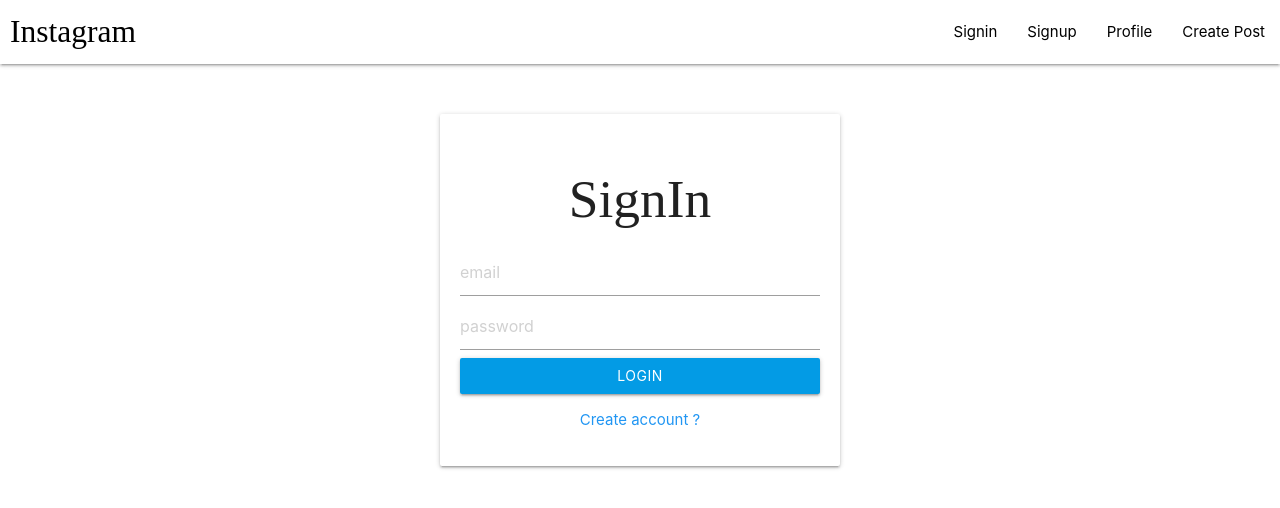
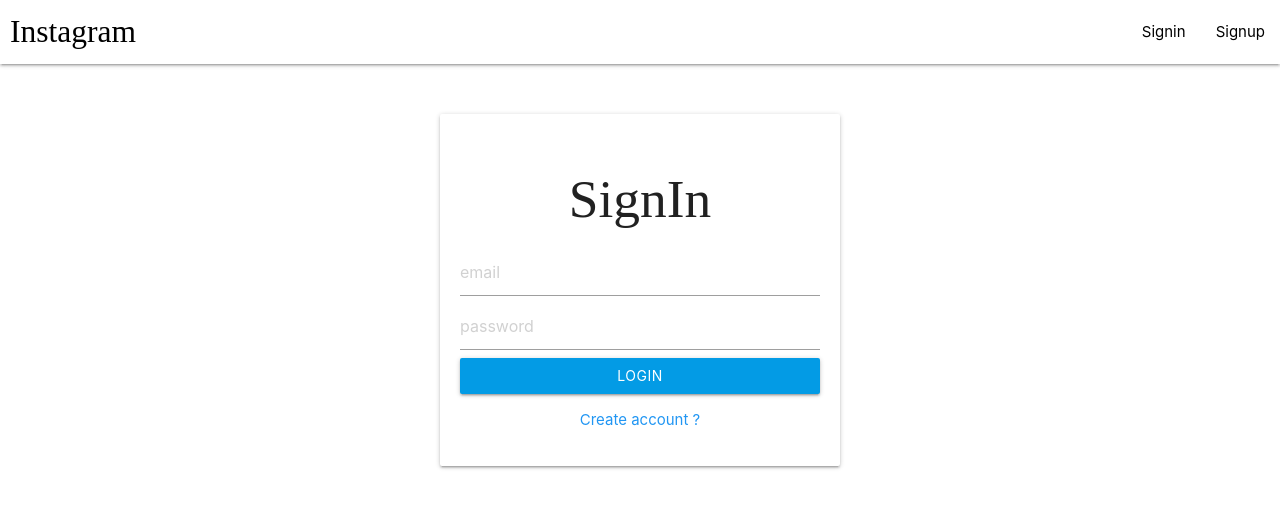
Before and after one commit to xeyzo/frontend-instagram-clone, a React (Create React App) app: page /signin in a window 1280 px wide. Shown: the top 508 px of the page. Built offline with nearby package versions, Linux system fonts and the light colour scheme; a web font is replaced by a local one.

Commit message:
add protect navbar

```diff
--- a/src/components/Navbar.js
+++ b/src/components/Navbar.js
@@ -1,17 +1,29 @@
-import React from "react";
+import React,{useContext} from "react";
 import { Link } from "react-router-dom";
+import { UserContext } from "../App";
 
 
 const Navbar = () =>{
+  const {state,dispatch} = useContext(UserContext)
+  const protectNavbar= ()=>{
+    if(state){
+      return [
+        <li><Link to="/profile">Profile</Link></li>,
+        <li><Link to="/create-post">Create Post</Link></li>
+      ]
+    }else{
+      return [
+        <li><Link to="/signin">Signin</Link></li>,
+        <li><Link to="/signup">Signup</Link></li>
+      ]
+    }
+  }
     return(
         <nav>
         <div className="nav-wrapper white">
-          <Link to="/" className="brand-logo left" style={{padding:"10px", paddingBlockStart:"inherit"}}>Instagram</Link>
+          <Link to={state?"/":"/signin"} className="brand-logo left" style={{padding:"10px", paddingBlockStart:"inherit"}}>Instagram</Link>
           <ul id="nav-mobile" className="right ">
-            <li><Link to="/signin">Signin</Link></li>
-            <li><Link to="/signup">Signup</Link></li>
-            <li><Link to="/profile">Profile</Link></li>
-            <li><Link to="/create-post">Create Post</Link></li>
+            {protectNavbar()}
           </ul>
         </div>
       </nav>
--- a/src/reducers/useReducer.js
+++ b/src/reducers/useReducer.js
@@ -1,8 +1,7 @@
 export const initState = null
 
 export const reducer = (state, action) =>{
-    // eslint-disable-next-line eqeqeq
-    if (action.type=="USER") {
+    if (action.type==="USER") {
         return action.payload
     }
     return state
```
